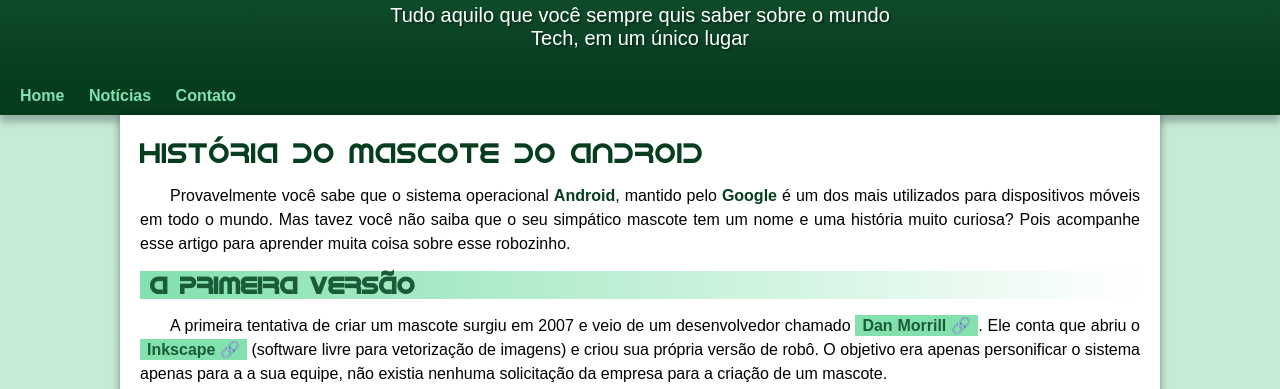
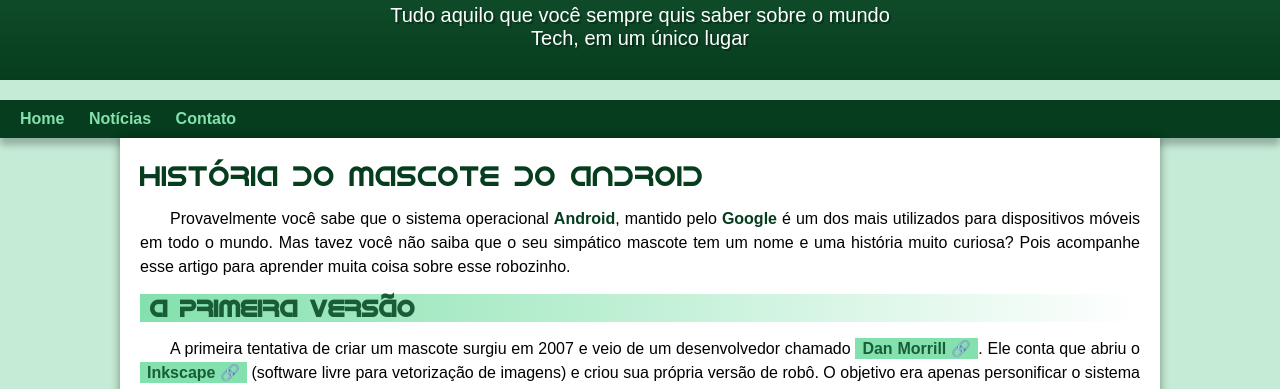
Before and after one commit to Luan-Santos-Dev/projeto-android, a plain HTML site: page index.html in a window 1280 px wide. Shown: the part 103-492 px from the top of the page. Drawn offline with Linux system fonts and the light colour scheme.

Commit message:
Update style.css

```diff
--- a/style.css
+++ b/style.css
@@ -55,8 +55,7 @@ header > h1{
     font-size: 20px;
     max-width: 500px;
     margin: auto;
-    padding-bottom: 50px;
-    padding: 0px 10px;
+    padding-bottom: 30px;
     text-shadow: 2px 2px 0px rgba(0, 0, 0, 0.281);
 }
 
```
